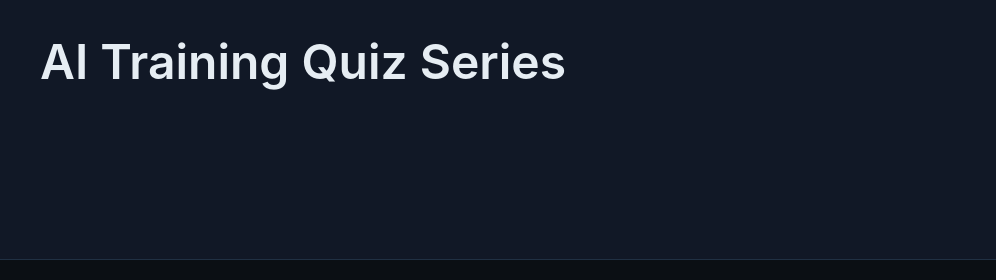
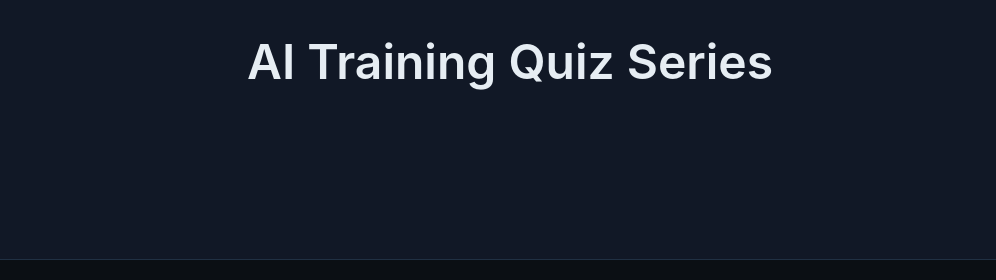
Before and after one commit to H44Labs/Jays-AI-Corner, a plain HTML site: page index.html in a window 1280 px wide. Shown: the top 280 px of the page, 0-996 px from the left. Drawn offline with Linux system fonts and the light colour scheme.

Commit message:
Update index.html

```diff
--- a/index.html
+++ b/index.html
@@ -43,6 +43,9 @@
 
         .header-text {
             max-width: 800px;
+            text-align: center;
+            margin: 0 auto;
+            padding-right: 260px; /* Makes room for logo on right */
         }
 
         .header-text h1 {
```
